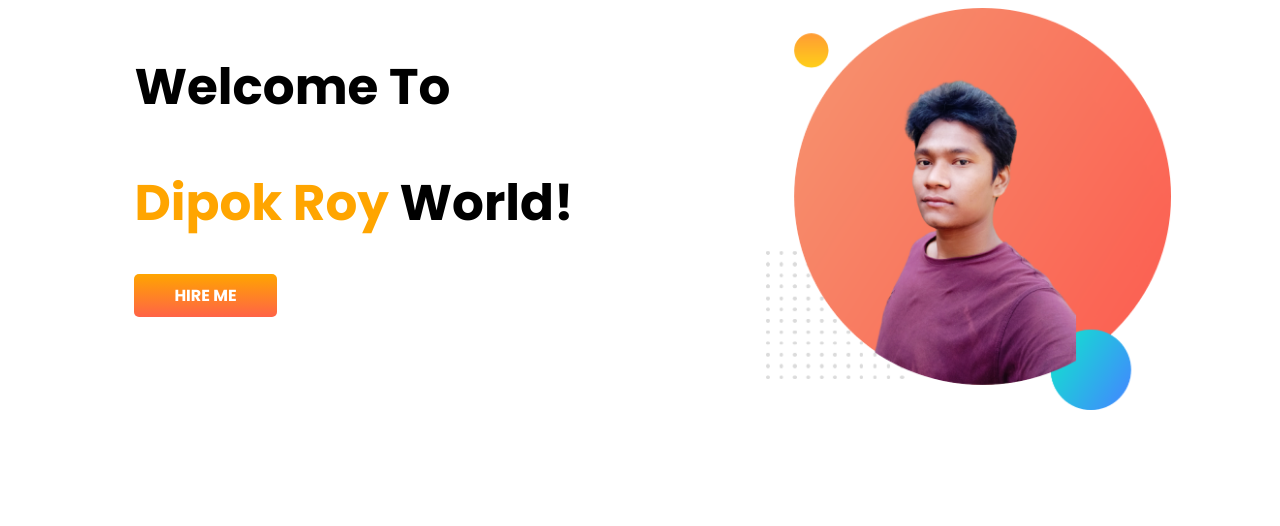
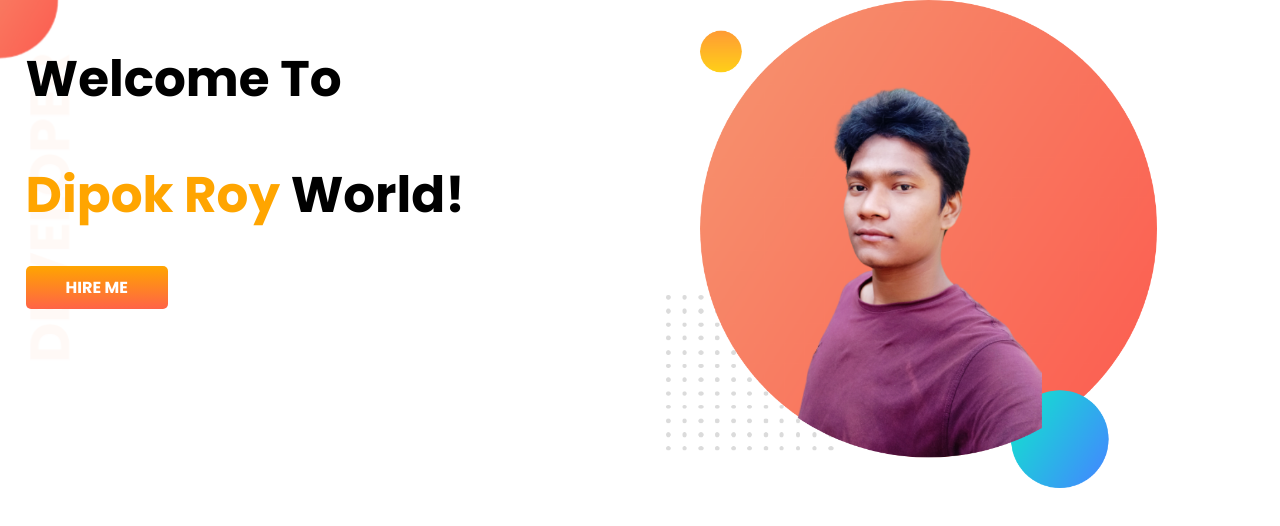
Before and after one commit to Dip022/Developer-Portfolio, a plain HTML site: page index.html in a window 1280 px wide. Drawn offline with Linux system fonts and the light colour scheme.

Commit message:
top-banner added

```diff
--- a/index.html
+++ b/index.html
@@ -11,7 +11,7 @@
     <link rel="stylesheet" href="style.css">
 </head>
 <body>
-    <section>
+    <section class="top-banner">
         <div class="half-width">
             <h1>Welcome To</h1>
             <h1><span class="orange-color">Dipok Roy</span> World!</h1>
--- a/style.css
+++ b/style.css
@@ -1,6 +1,7 @@
 
 body{
     font-family: 'Poppins', sans-serif;
+    margin: 0;
 }
 
 h1{
@@ -17,7 +18,7 @@ section{
 
 .half-width{
     width: 50%;
-    padding-left: 10%;
+    padding-left: 2%;
 }
 
 .half-width img{
@@ -32,3 +33,8 @@ section{
     padding: 10px 40px;
     border-radius: 5px;
 }
+
+.top-banner{
+    background-image: url(images/top-banner.png);
+    background-repeat: no-repeat;
+}
```
Also changed, not shown: images/dream-bg.png (added), images/exp-bg.png (added), images/my-bg2.png (added), images/top-banner.png (added).
